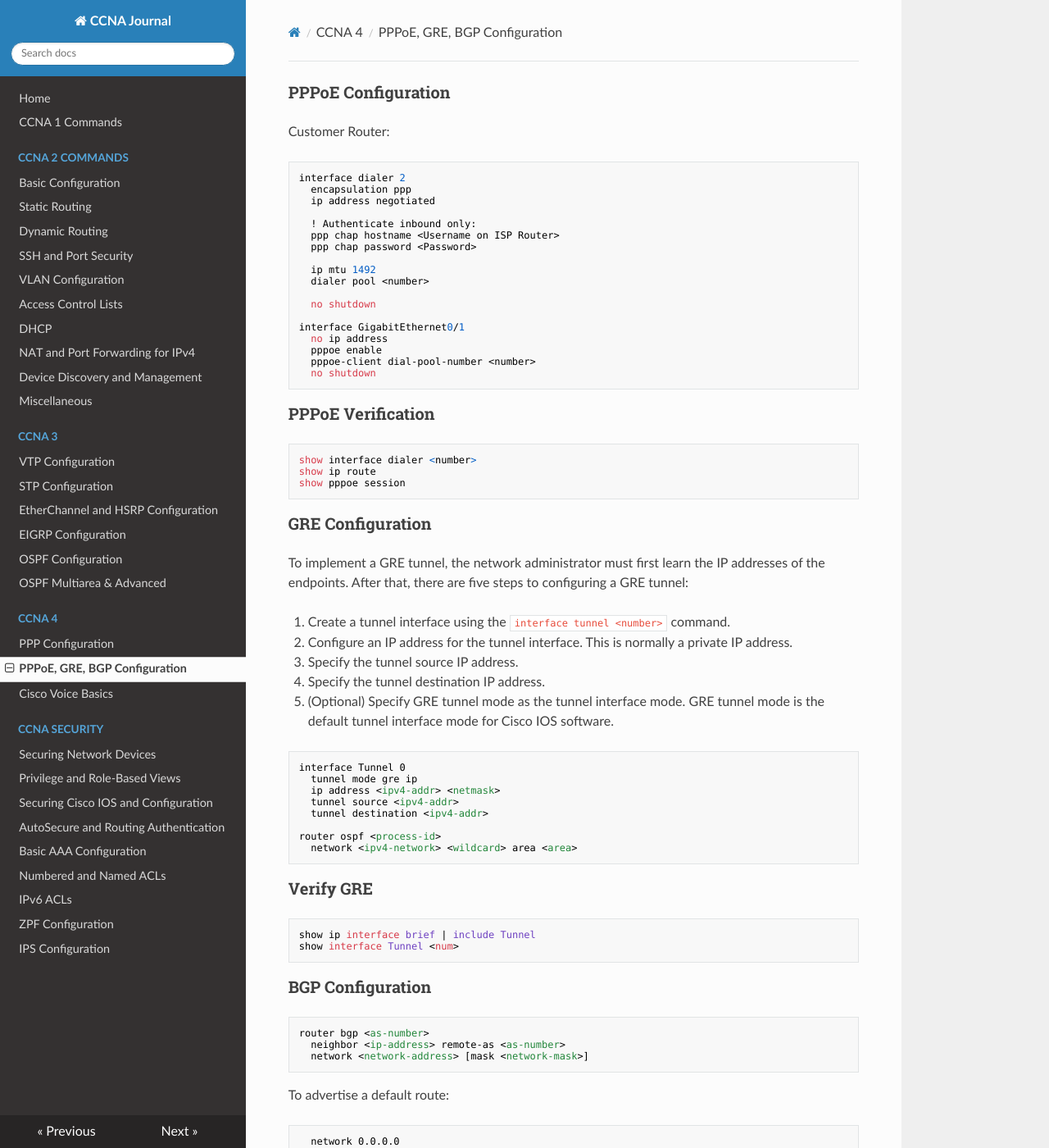
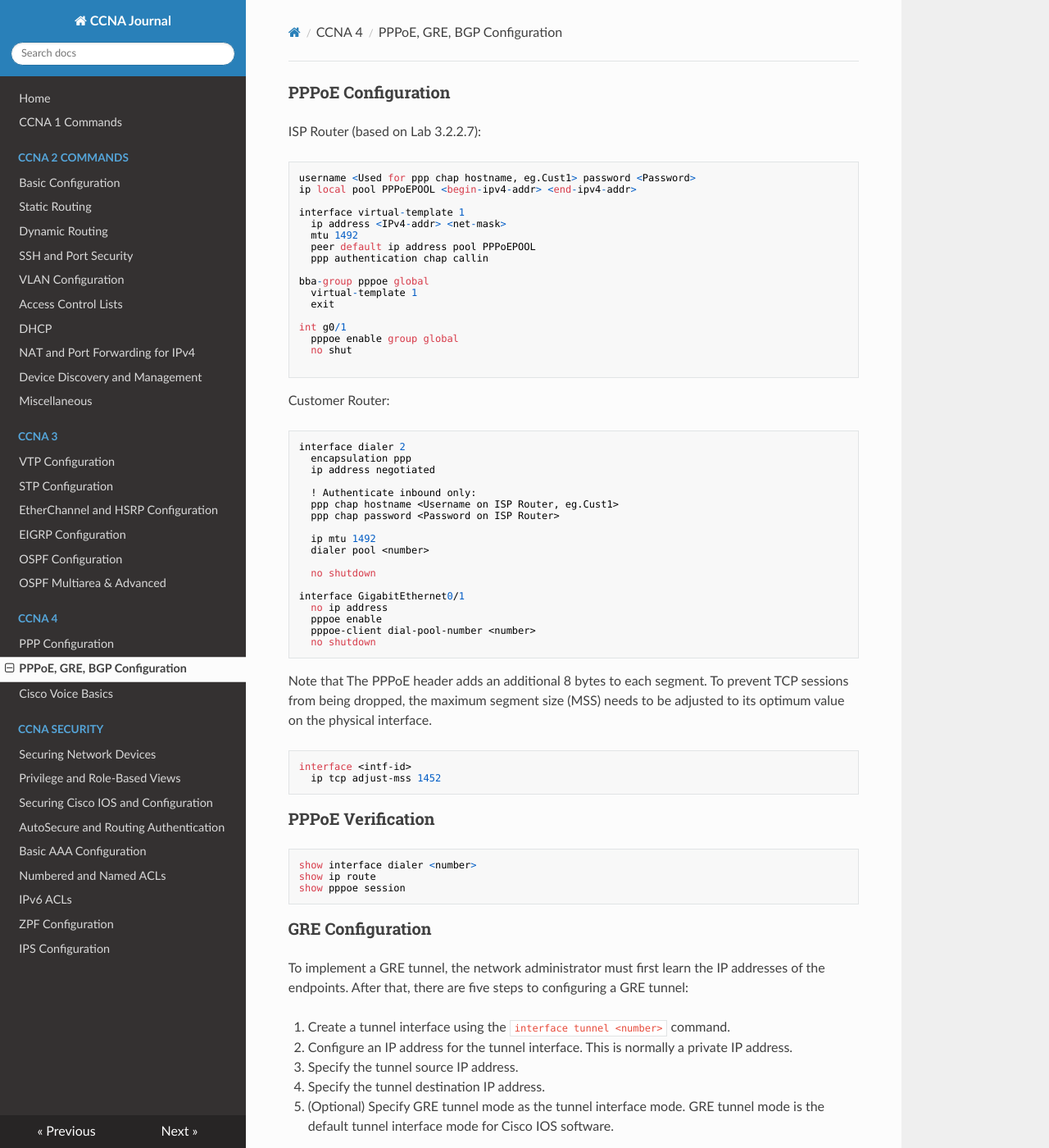
Before and after one commit to dotneko/ccna-ref, an MkDocs documentation site: the page built from docs/CCNA4/PPPoE,GRE,BGP_Configuration.md, in a window 1280 px wide and 1400 px high. Shown: the whole window at 82% size. Built offline with MkDocs 1.6.1, drawn with Linux system fonts in a browser that asks for light colours; nearby versions of some CDN libraries; old or Windows-style settings are respelled for this version of MkDocs.

Commit message:
Minor edit; configure not to use directory urls

````diff
--- a/docs/CCNA4/PPPoE,GRE,BGP_Configuration.md
+++ b/docs/CCNA4/PPPoE,GRE,BGP_Configuration.md
@@ -1,4 +1,27 @@
 ### PPPoE Configuration
+
+ISP Router (based on Lab 3.2.2.7):
+
+```
+username <Used for ppp chap hostname, eg.Cust1> password <Password>
+ip local pool PPPoEPOOL <begin-ipv4-addr> <end-ipv4-addr>
+
+interface virtual-template 1
+  ip address <IPv4-addr> <net-mask>
+  mtu 1492
+  peer default ip address pool PPPoEPOOL
+  ppp authentication chap callin
+
+bba-group pppoe global
+  virtual-template 1
+  exit
+
+int g0/1
+  pppoe enable group global
+  no shut
+
+```
+
 
 Customer Router:
 
@@ -8,8 +31,8 @@
   ip address negotiated
 
   ! Authenticate inbound only:
-  ppp chap hostname <Username on ISP Router>
-  ppp chap password <Password>
+  ppp chap hostname <Username on ISP Router, eg.Cust1>
+  ppp chap password <Password on ISP Router>
 
   ip mtu 1492
   dialer pool <number>
@@ -21,6 +44,13 @@
   pppoe enable
   pppoe-client dial-pool-number <number>
   no shutdown
+```
+
+Note that The PPPoE header adds an additional 8 bytes to each segment. To prevent TCP sessions from being dropped, the maximum segment size (MSS) needs to be adjusted to its optimum value on the physical interface.
+
+```
+interface <intf-id>
+  ip tcp adjust-mss 1452
 ```
 
 ### PPPoE Verification
--- a/mkdocs.yml
+++ b/mkdocs.yml
@@ -1,6 +1,7 @@
 site_name: CCNA Journal
 theme: readthedocs
 google_analytics: ['UA-104298040-1', 'gavchan.github.io/ccna-ref/']
+use_directory_urls: false
 pages:
 - Home: index.md
 - CCNA 1 Commands: 'CCNA1_Cmdline.md'
````
